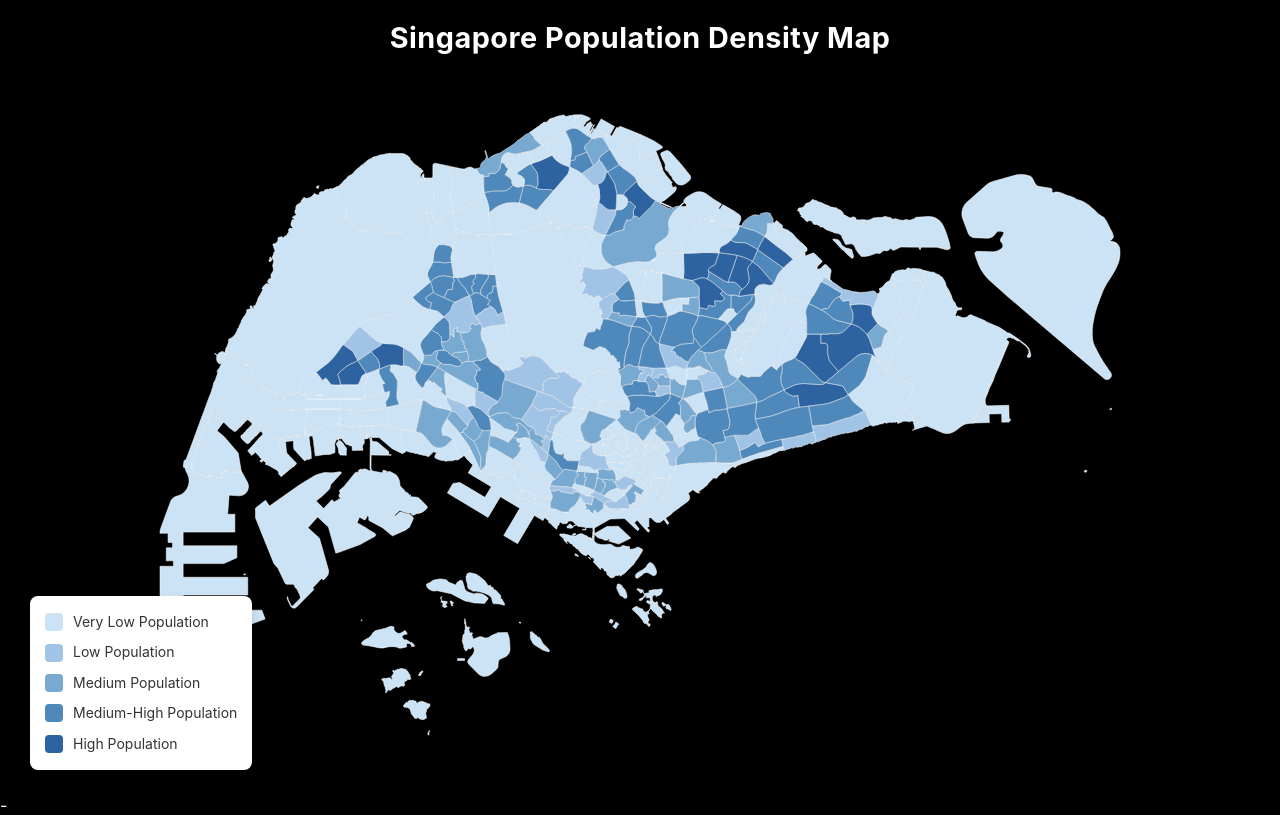
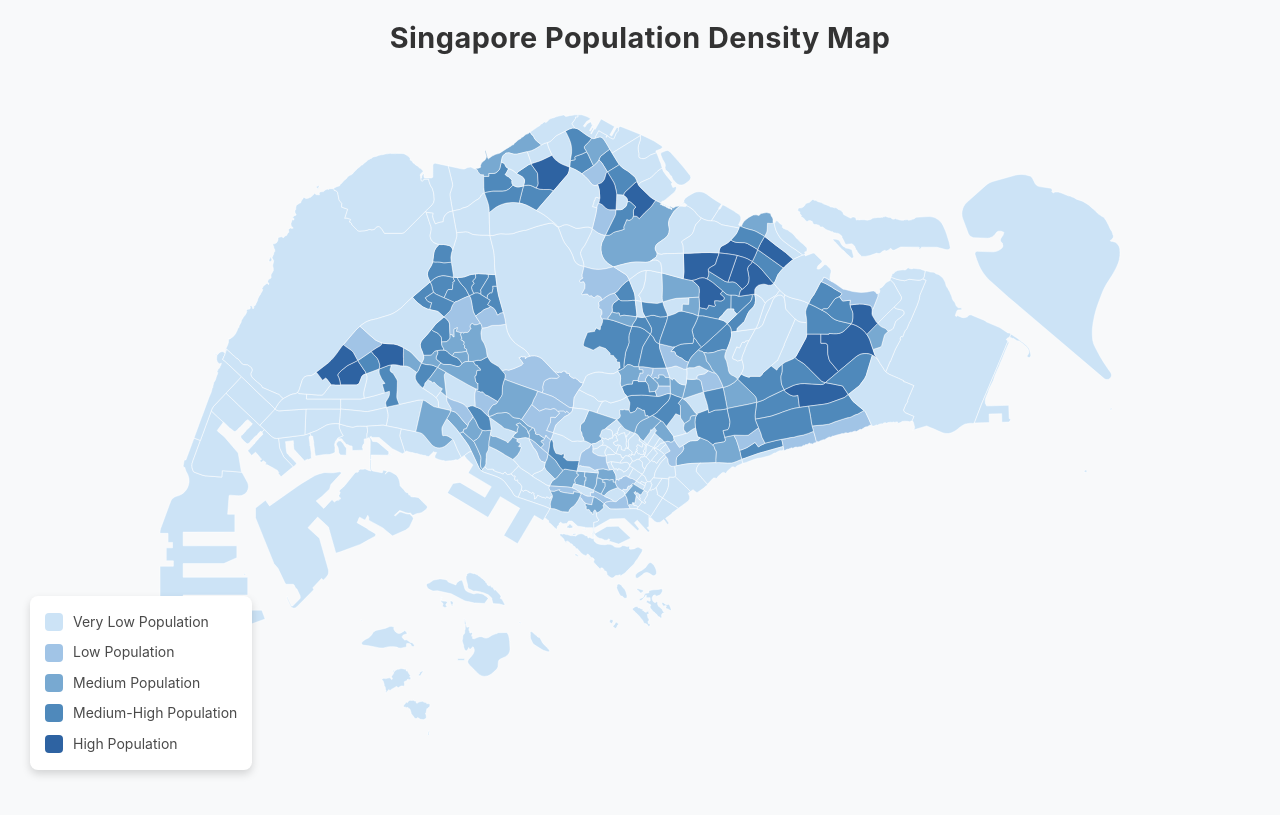
Before and after one commit to shravanii237/HCDIV-4, a plain HTML site: page index.html in a window 1280 px wide. Drawn offline with nearby package versions, Linux system fonts and the light colour scheme.

Commit message:
Update index.html

```diff
--- a/index.html
+++ b/index.html
@@ -10,15 +10,15 @@
       font-family: 'Inter', Arial, sans-serif;
       margin: 0;
       padding: 0;
-      background-color: #000000; /* Black background */
-      color: #ffffff; /* White text for the page */
+      background-color: #f8f9fa;
+      color: #4a4a4a;
     }
 
     h1 {
       text-align: center;
       margin: 20px 0;
       font-size: 1.8em; /* Reduced font size */
-      color: #ffffff; /* White title */
+      color: #333333;
       letter-spacing: 0.5px;
     }
 
@@ -31,13 +31,13 @@
     }
 
     svg {
-      border: none; /* No border for the SVG */
+      border: none; /* Removed the border around the SVG */
     }
 
     /* Tooltip Styles */
     #info {
       position: absolute;
-      background-color: #ffffff; /* White tooltip background */
+      background-color: #ffffff;
       padding: 12px 15px;
       border-radius: 6px;
       box-shadow: 0 4px 8px rgba(0, 0, 0, 0.15);
@@ -45,7 +45,6 @@
       line-height: 1.5;
       display: none;
       z-index: 10;
-      color: #333333; /* Dark text for readability */
     }
 
     /* Legend Styles */
@@ -53,13 +52,12 @@
       position: absolute;
       bottom: 30px;
       left: 30px;
-      background: #ffffff; /* White background for legend */
+      background: #ffffff;
       padding: 15px;
       border-radius: 8px;
       box-shadow: 0 4px 8px rgba(0, 0, 0, 0.15);
       font-size: 14px;
       line-height: 1.6;
-      color: #333333; /* Dark text for readability */
     }
 
     .legend-item {
@@ -144,7 +142,7 @@
       .enter()
       .append("path")
       .attr("d", path)
-      .attr("stroke", "#ffffff") /* White border between regions */
+      .attr("stroke", "#ffffff")
       .attr("stroke-width", 0.5)
       .attr("fill", d => colorScale(d.properties.population))
       .on("mouseover", (event, d) => {
@@ -161,4 +159,4 @@
 </script>
 
 </body>
-</html>-
+</html>
```
